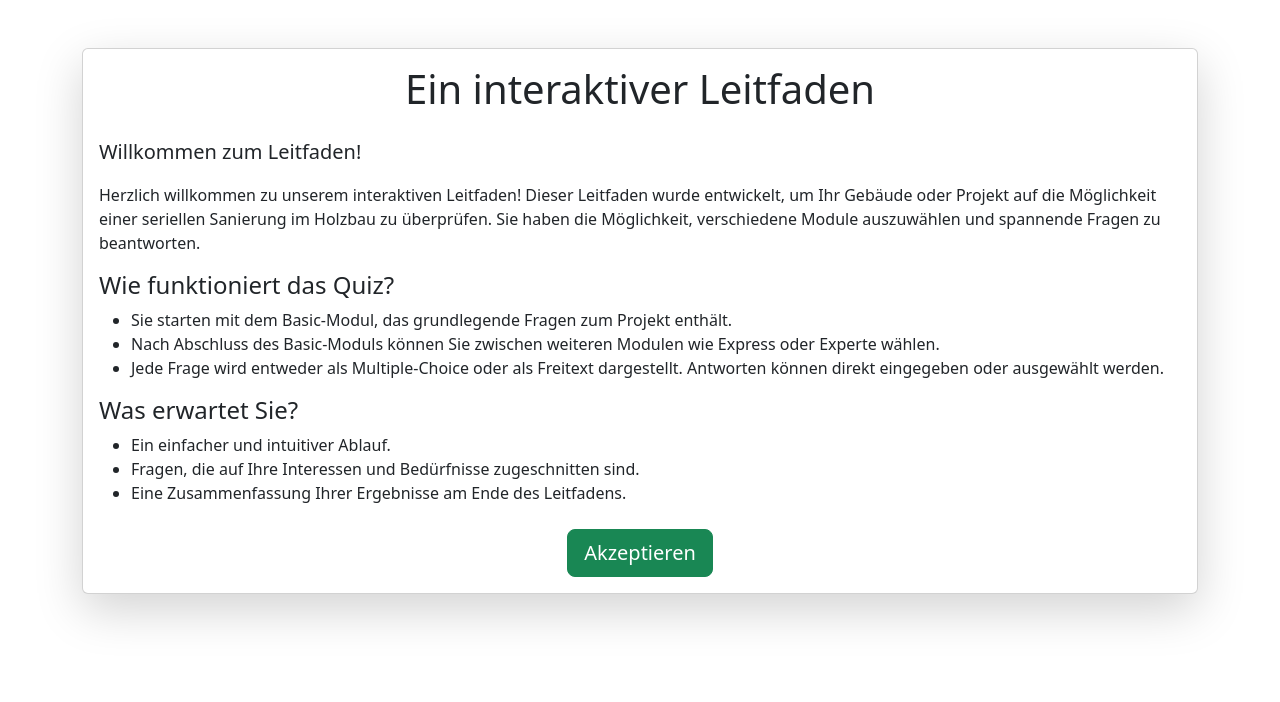
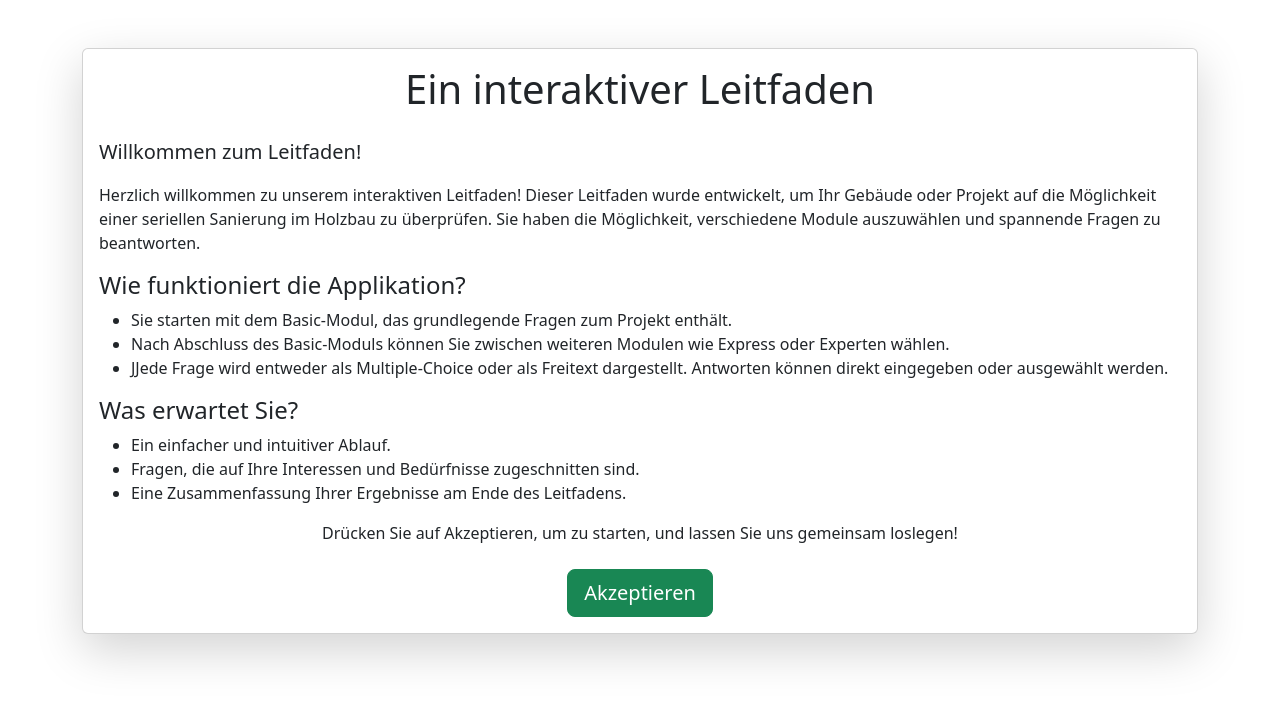
Before and after one commit to iGodmovement/BA, a Flask app: page /info in a window 1280 px wide. Shown: the top 702 px of the page. Run offline with Flask 3, Linux system fonts and the light colour scheme.

Commit message:
Info-Text

```diff
--- a/templates/info.html
+++ b/templates/info.html
@@ -15,11 +15,11 @@
                 <p class="lead">Willkommen zum Leitfaden!</p>
                 <p>Herzlich willkommen zu unserem interaktiven Leitfaden! Dieser Leitfaden wurde entwickelt, um Ihr Gebäude oder Projekt auf die Möglichkeit einer seriellen Sanierung im Holzbau zu überprüfen. Sie haben die Möglichkeit, verschiedene Module auszuwählen und spannende Fragen zu beantworten.</p>
 
-                <h4>Wie funktioniert das Quiz?</h4>
+                <h4>Wie funktioniert die Applikation?</h4>
                 <ul>
                     <li>Sie starten mit dem Basic-Modul, das grundlegende Fragen zum Projekt enthält.</li>
-                    <li>Nach Abschluss des Basic-Moduls können Sie zwischen weiteren Modulen wie Express oder Experte wählen.</li>
-                    <li>Jede Frage wird entweder als Multiple-Choice oder als Freitext dargestellt. Antworten können direkt eingegeben oder ausgewählt werden.</li>
+                    <li>Nach Abschluss des Basic-Moduls können Sie zwischen weiteren Modulen wie Express oder Experten wählen.</li>
+                    <li>JJede Frage wird entweder als Multiple-Choice oder als Freitext dargestellt. Antworten können direkt eingegeben oder ausgewählt werden.</li>
                 </ul>
 
                 <h4>Was erwartet Sie?</h4>
@@ -28,6 +28,10 @@
                     <li>Fragen, die auf Ihre Interessen und Bedürfnisse zugeschnitten sind.</li>
                     <li>Eine Zusammenfassung Ihrer Ergebnisse am Ende des Leitfadens.</li>
                 </ul>
+
+                <div class="text-center mb-4">
+                    <p>Drücken Sie auf Akzeptieren, um zu starten, und lassen Sie uns gemeinsam loslegen!</p>
+                </div>
 
                 <div class="text-center mt-4">
                     <form method="POST">
```
